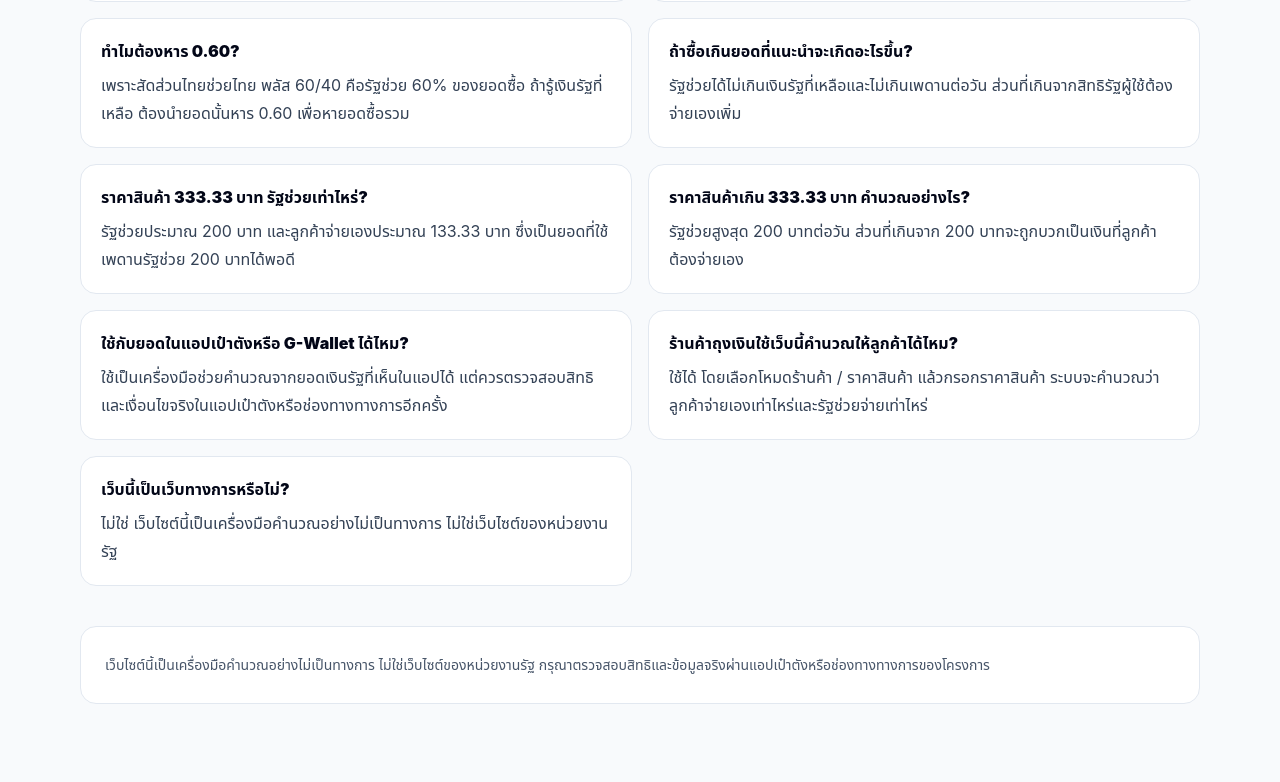
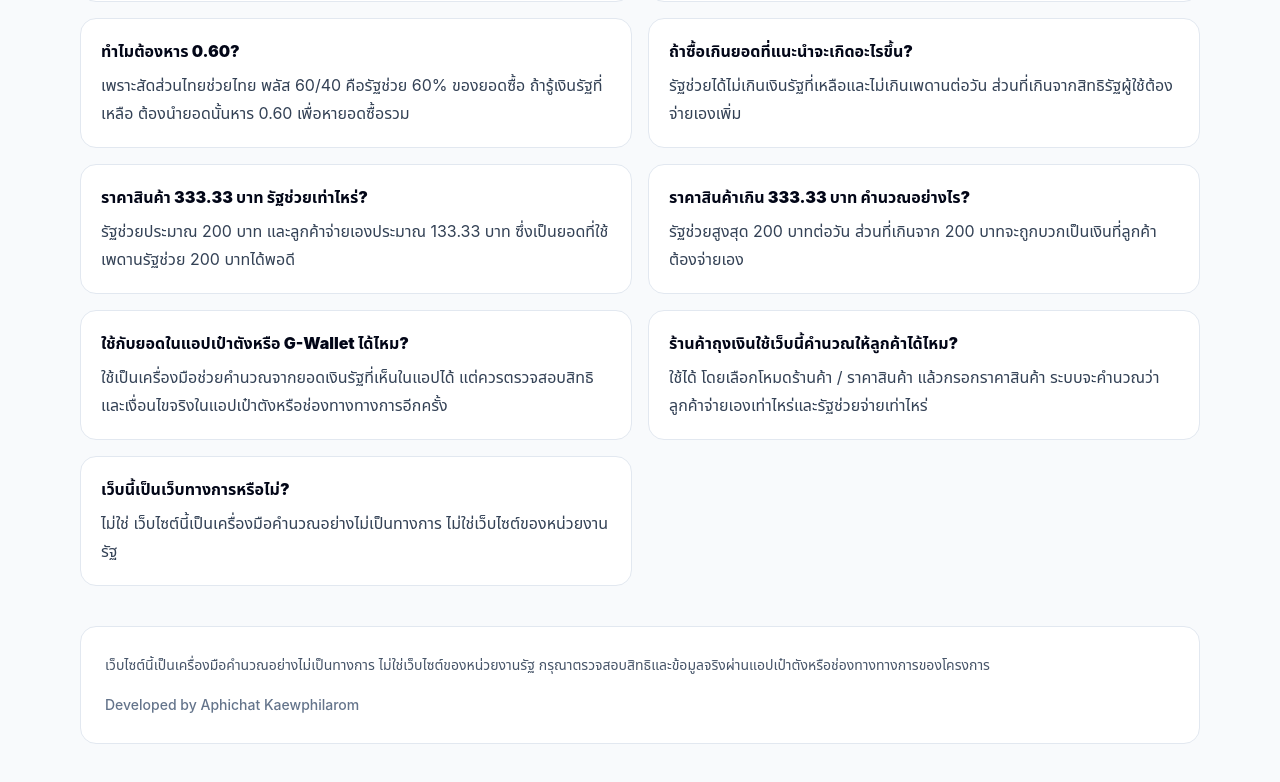
Before and after one commit to koonray01/thai-chuai-calc, a Next.js app: page / in a window 1280 px wide. Shown: the part 2311-3093 px from the top of the page. Before the commit the page ends 3055 px from the top, so only its background shows below. Built offline with nearby package versions, Linux system fonts and the light colour scheme.

Commit message:
Add developer credit

```diff
--- a/app/page.tsx
+++ b/app/page.tsx
@@ -167,7 +167,10 @@ export default function Home() {
         </section>
 
         <footer className="mt-10 rounded-2xl border border-slate-200 bg-white p-6 text-sm leading-7 text-slate-600">
-          เว็บไซต์นี้เป็นเครื่องมือคำนวณอย่างไม่เป็นทางการ ไม่ใช่เว็บไซต์ของหน่วยงานรัฐ กรุณาตรวจสอบสิทธิและข้อมูลจริงผ่านแอปเป๋าตังหรือช่องทางทางการของโครงการ
+          <p>
+            เว็บไซต์นี้เป็นเครื่องมือคำนวณอย่างไม่เป็นทางการ ไม่ใช่เว็บไซต์ของหน่วยงานรัฐ กรุณาตรวจสอบสิทธิและข้อมูลจริงผ่านแอปเป๋าตังหรือช่องทางทางการของโครงการ
+          </p>
+          <p className="mt-3 font-medium text-slate-500">Developed by Aphichat Kaewphilarom</p>
         </footer>
       </div>
     </main>
```
